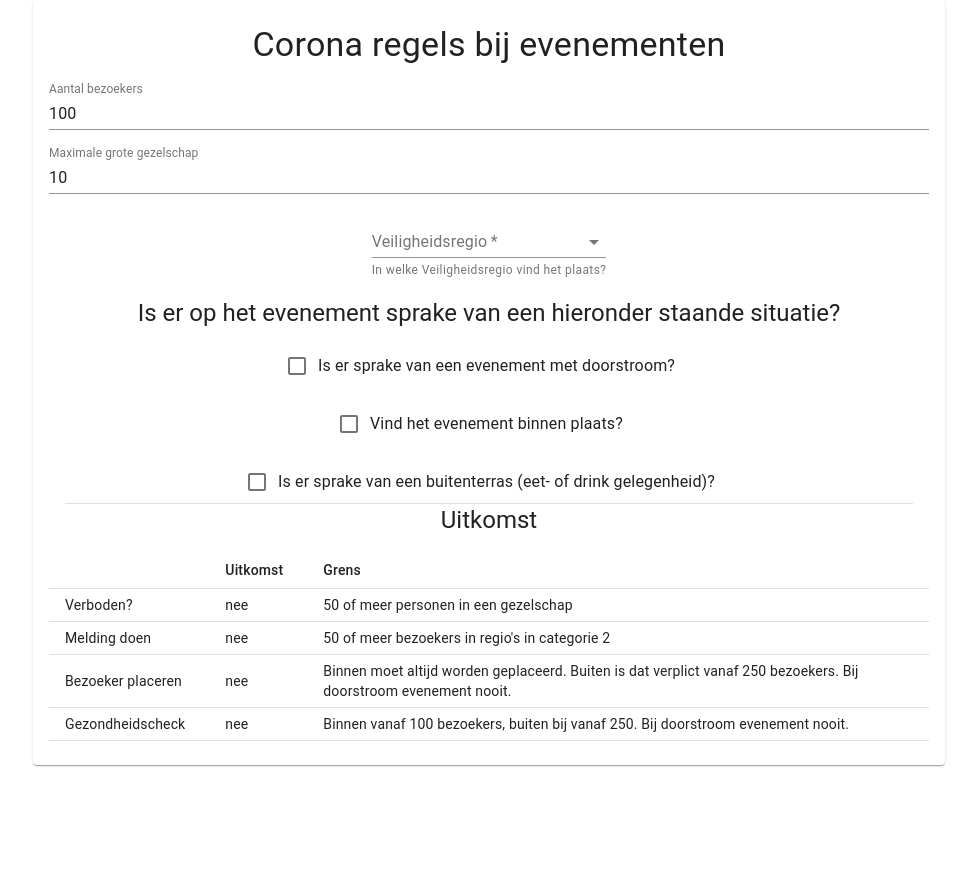
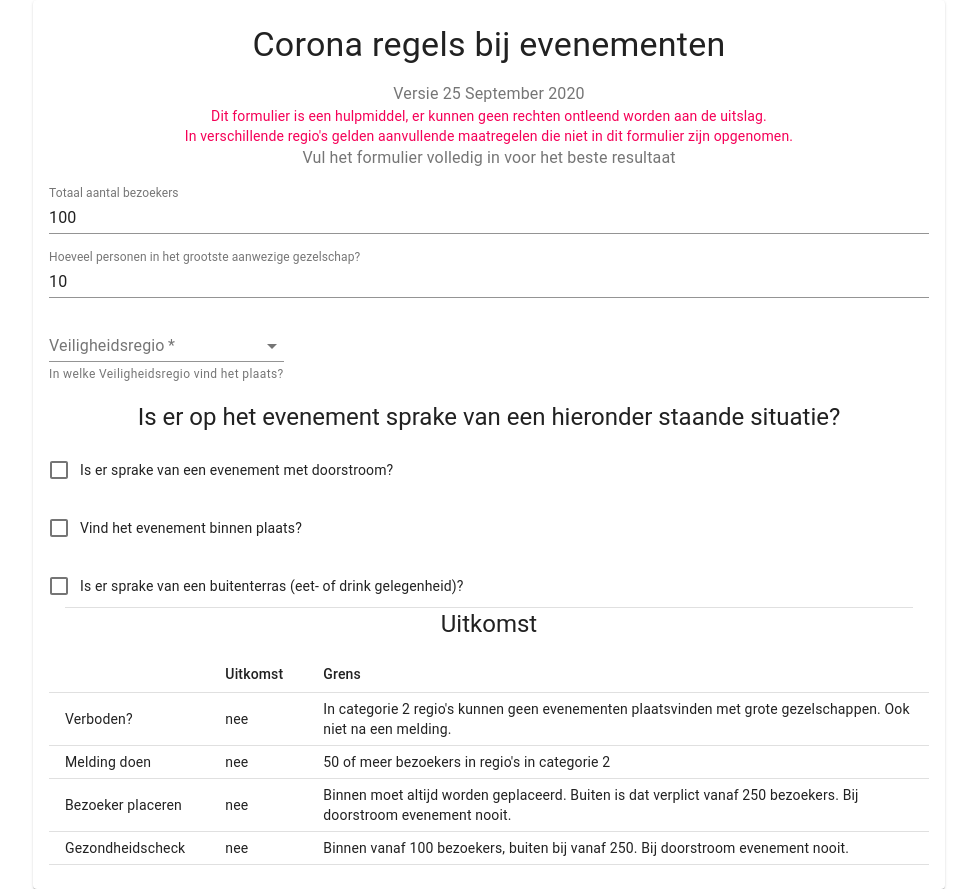
Before and after one commit to De-Regelaar/ERC, a React (Create React App) app: page / in a window 1280 px wide. Shown: the whole page, without its empty margins (151-1128 px from the left). Before the commit the page ends 800 px from the top, so only its background shows below. Built offline with nearby package versions, Linux system fonts and the light colour scheme.

Commit message:
verbeteringen

```diff
--- a/src/Calculator.js
+++ b/src/Calculator.js
@@ -74,13 +74,13 @@ class Calculator extends React.Component
 
 		let verboden = {
 			name: "Verboden?",
-			uitkomst: (this.state.gezelschap >=50)?"ja":"nee",
-			grens: "50 of meer personen in een gezelschap",
+			uitkomst: (this.state.gezelschap >=50) && (this.state.veiligheidsregio>=70)?<Typography color='Secondary'>ja</Typography>:"nee",
+			grens: "In categorie 2 regio's kunnen geen evenementen plaatsvinden met grote gezelschappen. Ook niet na een melding.",
 		};
 
 		const melding = {
 			name: "Melding doen",
-			uitkomst:(this.state.bezoekers >=50) && (this.state.veiligheidsregio>=70)?"ja":"nee",
+			uitkomst:(this.state.bezoekers >=50) && (this.state.veiligheidsregio>=70)?<Typography color='Secondary'>ja</Typography>:"nee",
 			grens: "50 of meer bezoekers in regio's in categorie 2",
 		};
 
@@ -88,14 +88,14 @@ class Calculator extends React.Component
 			name: "Bezoeker placeren",
 			uitkomst: ((this.state.bezoekers>=250) && (this.state.binnen<1) && (this.state.doorstroom<1))
 			|| ((this.state.binnen>=1) && (this.state.doorstroom<1))
-			|| (this.state.terras>=1)?"ja":"nee",
+			|| (this.state.terras>=1)?<Typography color='Secondary'>ja</Typography>:"nee",
 			grens: "Binnen moet altijd worden geplaceerd. Buiten is dat verplict vanaf 250 bezoekers. Bij doorstroom evenement nooit.",
 		};
 		const check = {
 			name: "Gezondheidscheck",
 			uitkomst: ((this.state.bezoekers>=250) && (this.state.binnen<1) && (this.state.doorstroom<1))
 			 || ((this.state.bezoekers>=100) && (this.state.binnen>=1) && (this.state.doorstroom<1))
-			 || (this.state.terras>=1) ? "ja":"nee",
+			 || (this.state.terras>=1) ? <Typography color='Secondary'>ja</Typography>:"nee",
 			grens: "Binnen vanaf 100 bezoekers, buiten bij vanaf 250. Bij doorstroom evenement nooit.",
 		};
 		return (
@@ -107,10 +107,16 @@ class Calculator extends React.Component
 
 					</Grid>
 					<Grid item xs={12}>
+						<Typography color='TextSecondary'>Versie 25 September 2020 </Typography>
+						<Typography variant="body2" color='secondary'> Dit formulier is een hulpmiddel, er kunnen geen rechten ontleend worden aan de uitslag. </Typography>
+						<Typography variant="body2" color='secondary'> In verschillende regio's gelden aanvullende maatregelen die niet in dit formulier zijn opgenomen. </Typography>
+						<Typography variant="body1" color='TextSecondary'> Vul het formulier volledig in voor het beste resultaat </Typography>
+					</Grid>
+					<Grid item xs={12}>
 						<TextField
 							id="bezoekers"
 							name="bezoekers"
-							label='Aantal bezoekers'
+							label='Totaal aantal bezoekers'
 							type="number"
 							fullWidth
 							value = {this.state.bezoekers}
@@ -122,7 +128,7 @@ class Calculator extends React.Component
 						<TextField
 							id="gezelschap"
 							name="gezelschap"
-							label='Maximale grote gezelschap'
+							label='Hoeveel personen in het grootste aanwezige gezelschap?'
 							type="number"
 							fullWidth
 							value = {this.state.gezelschap}
@@ -131,7 +137,7 @@ class Calculator extends React.Component
 					</Grid>
 
 					<Grid item xs={12}
-					justify="left">
+					align="left">
 
 						 <FormControl required>
         <InputLabel id="VR">Veiligheidsregio</InputLabel>
@@ -180,7 +186,8 @@ class Calculator extends React.Component
 					<Grid item xs={12}>
 					<Typography variant="h5">Is er op het evenement sprake van een hieronder staande situatie? </Typography>
 					</Grid>
-					<Grid item xs={12}>
+					<Grid item xs={12}
+					align="left">
 						<FormControlLabel
 		        	control={
 			          <Checkbox
@@ -190,11 +197,12 @@ class Calculator extends React.Component
 			            color="primary"
 			          />
 			        }
-			        label="Is er sprake van een evenement met doorstroom?"
+			        label=<Typography variant="body2">Is er sprake van een evenement met doorstroom?</Typography>
 		      	/>
 	      	</Grid>
 
-	      	<Grid item xs={12}>
+	      	<Grid item xs={12}
+	      	align="left">
 						<FormControlLabel
 		        	control={
 			          <Checkbox
@@ -204,10 +212,11 @@ class Calculator extends React.Component
 			            color="primary"
 			          />
 			        }
-			        label="Vind het evenement binnen plaats?"
+			        label=<Typography variant="body2">Vind het evenement binnen plaats?</Typography>
 		      	/>
 	      	</Grid>
-<Grid item xs={12}>
+			<Grid item xs={12}
+				align="left">
 						<FormControlLabel
 		        	control={
 			          <Checkbox
@@ -217,7 +226,7 @@ class Calculator extends React.Component
 			            color="primary"
 			          />
 			        }
-			        label="Is er sprake van een buitenterras (eet- of drink gelegenheid)?"
+			        label=<Typography variant="body2">Is er sprake van een buitenterras (eet- of drink gelegenheid)?</Typography>
 		      	/>
 	      	</Grid>
 
```
Also changed, not shown: package.json (+10 -8 lines), 1 other file (tests, documents, lock files or other folders).
